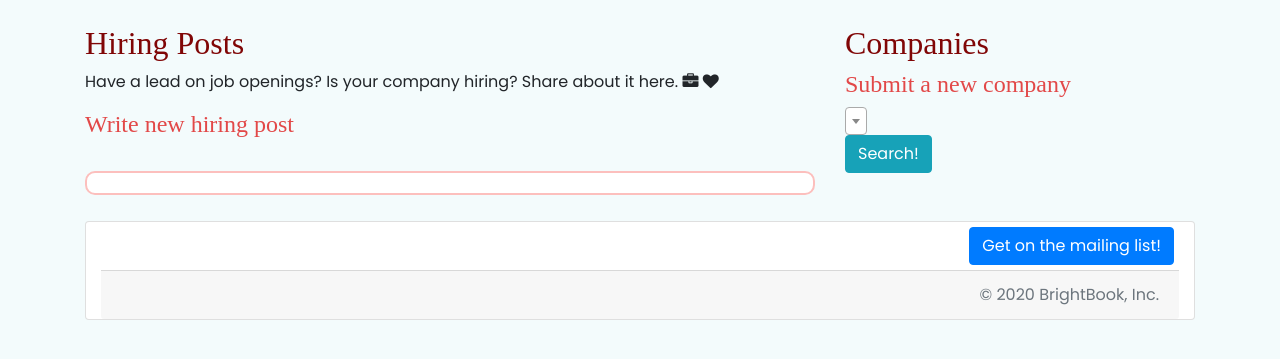
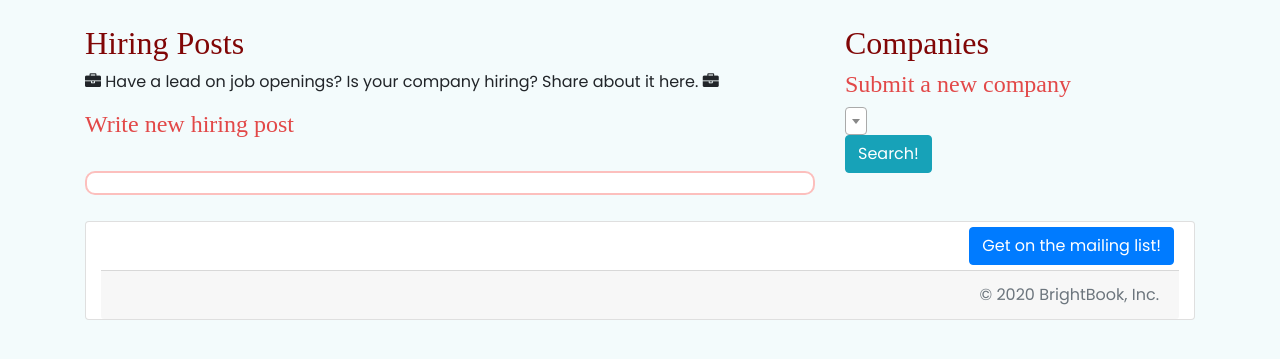
Before and after one commit to maggieee/brightbook, a Flask app: template templates/hiring_posts.html in a window 1280 px wide. Shown: the part 80-439 px from the top of the page. Run offline with Flask 2, Linux system fonts and the light colour scheme; the template is opened without the code that fills it, so the values that code supplies are empty; some libraries are stand-ins or nearby versions; some web fonts are replaced.

Commit message:
moving around icons

```diff
--- a/templates/hiring_posts.html
+++ b/templates/hiring_posts.html
@@ -9,7 +9,7 @@
 
 
   <h2>Hiring Posts</h2>
-  <p>Have a lead on job openings? Is your company hiring? Share about it here. <i class="fa fa-briefcase"></i> <i class="fa fa-heart"></i></p>
+  <p><i class="fa fa-briefcase"></i> Have a lead on job openings? Is your company hiring? Share about it here. <i class="fa fa-briefcase"></i> </p>
   <h4><a href="/create_hiring_post">Write new hiring post</a></h4>
   <br>
   <!-- <ul style="list-style: none;"> -->
```
